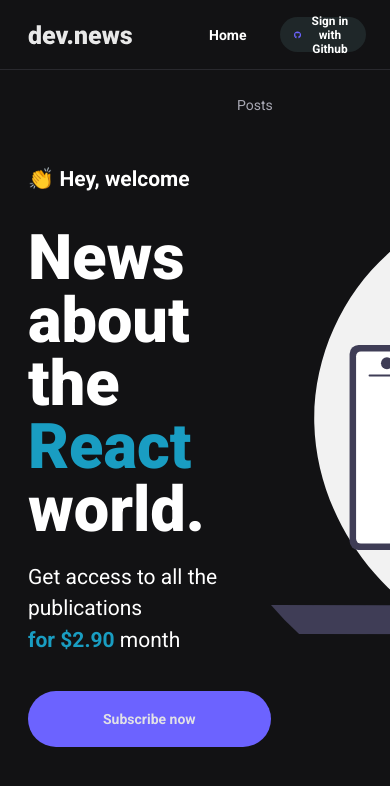
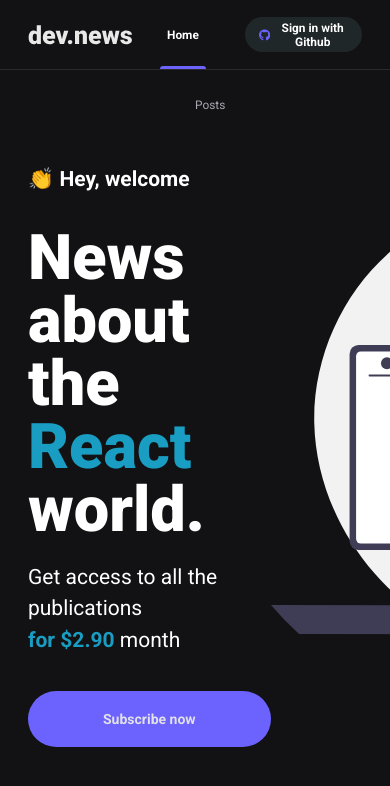
Before and after one commit to andersonleite1/devnews, a Next.js app: page / in a window 390 px wide. Shown: the top 786 px of the page. Built offline with nearby package versions, Linux system fonts and the light colour scheme.

Commit message:
style: add media max-width at component Header

```diff
--- a/src/components/Header/styles.module.scss
+++ b/src/components/Header/styles.module.scss
@@ -42,9 +42,13 @@
           position: absolute;
           bottom: 1px;
           left: 0;
-          background-color: var(--yellow-500);
+          background-color: var(--purple-100);
         }
       }
+    }
+    @media(max-width: 560px) {
+      font-size: 0.85rem;
+      margin-left: 2rem;
     }
   }
 
```
